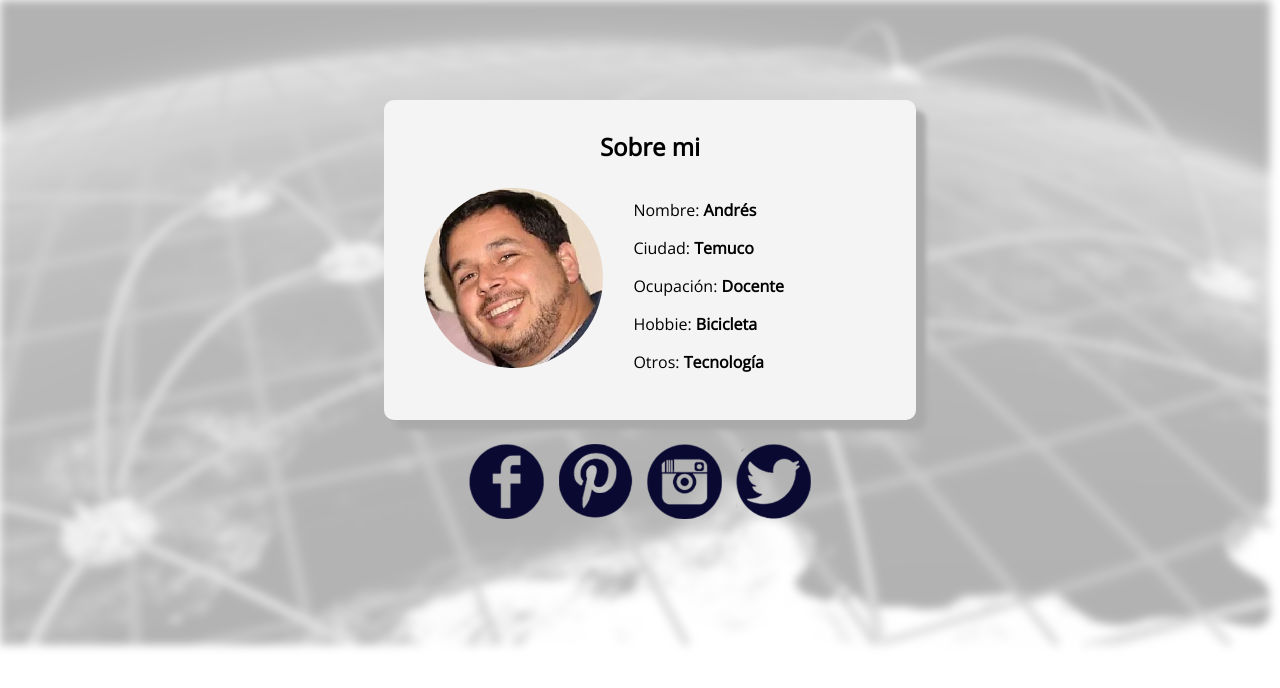
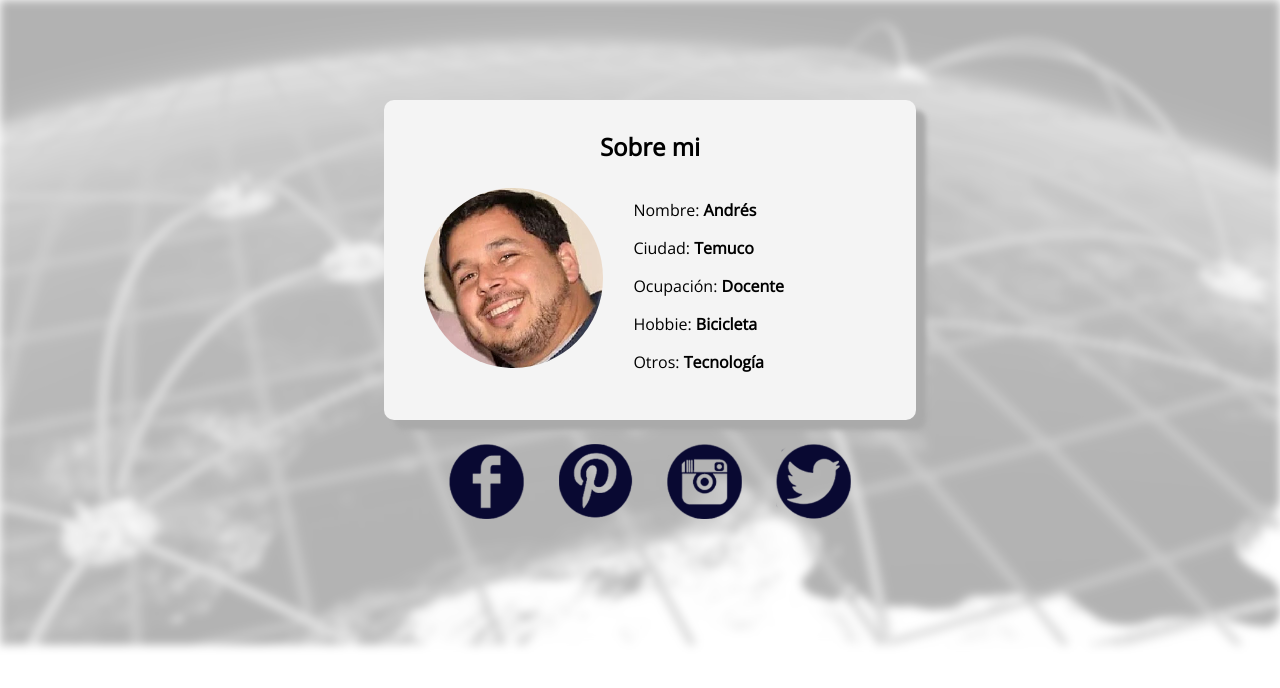
Before and after one commit to amoralex/Proyect_Tarjeta, a plain HTML site: page index.html in a window 1280 px wide. Drawn offline with nearby package versions, Linux system fonts and the light colour scheme.

Commit message:
mejorando redes sociales

```diff
--- a/CSS/style.css
+++ b/CSS/style.css
@@ -46,6 +46,11 @@ body{
 .rsociales, img{
 	text-align: center;
 	height: 50%;
-	margin-right: 10px;
+}
+
+
+a{
+	margin-left: 15px;
+	margin-right: 15px;
 
 }
```
Also changed, not shown: index.html (+1 -1 lines), Img/Intagram.png (deleted), Img/foto.jpg (deleted).
